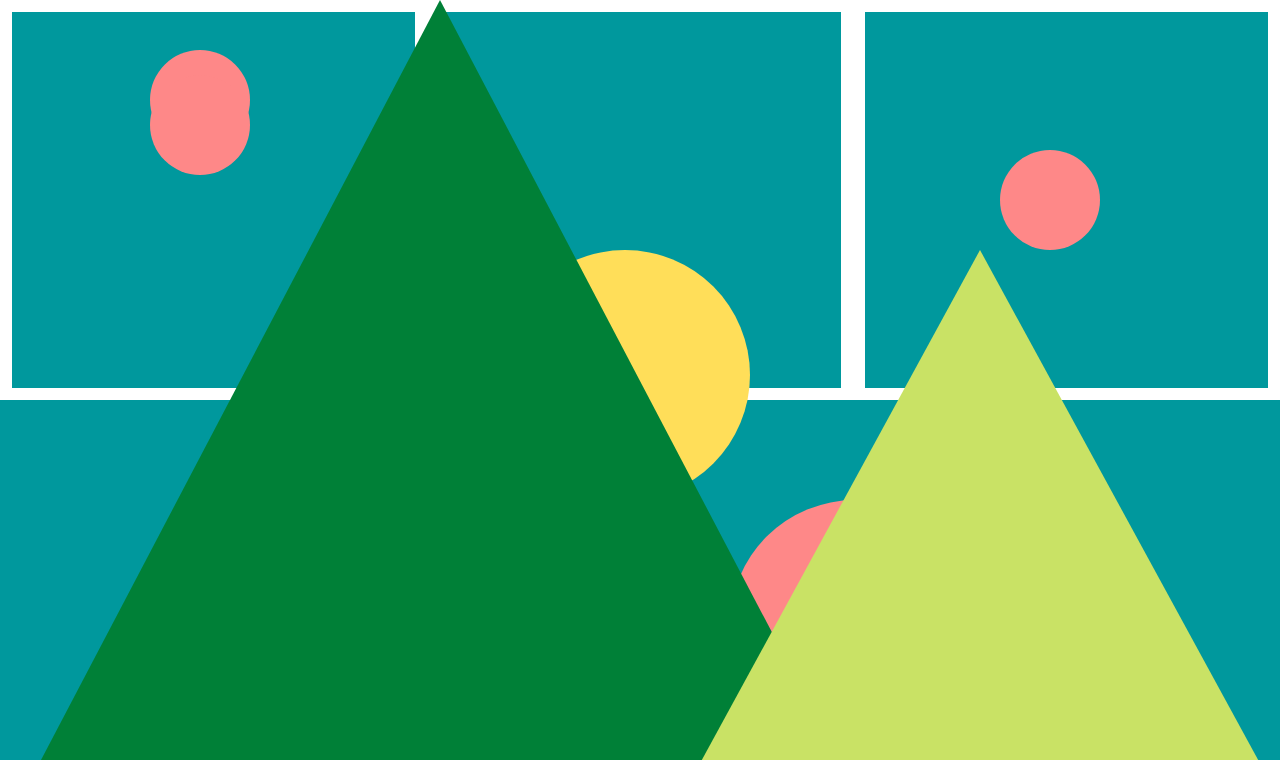
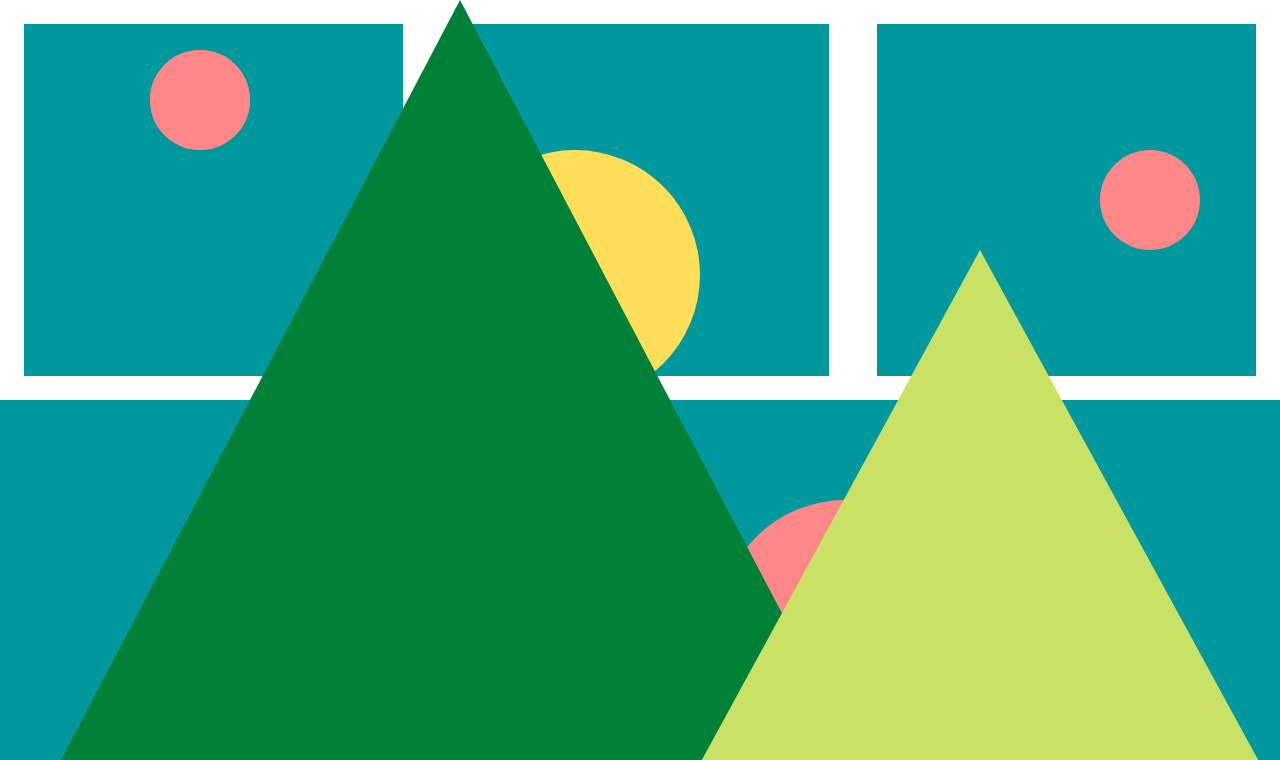
Before and after one commit to aisc07/picasso-inclass-demo, a plain HTML site: page index.html in a window 1280 px wide. Shown: the top 760 px of the page. Drawn offline with Linux system fonts and the light colour scheme.

Commit message:
updated style size and position of shapes

```diff
--- a/style.css
+++ b/style.css
@@ -24,7 +24,7 @@ body {
     align-items: center;
     color: white;
     font-size: 30px;
-    border: white .8rem solid;
+    border: white 1.5rem solid;
 
 }
 .circle{
@@ -46,8 +46,8 @@ body {
     background-color: #FFDE59;
     width: 250px;
     height: 250px;
-    top: 250px;
-    left: 500px;
+    top: 150px;
+    left: 450px;
     z-index: 1;
 }
 
@@ -56,7 +56,7 @@ body {
     width: 100px;
     height: 100px;
     top: 150px;
-    left: 1000px;
+    left: 1100px;
     z-index: 1;
 }
 
@@ -64,7 +64,7 @@ body {
     background-color: #fe8888;
     width: 100px;
     height: 100px;
-    bottom: 625px;
+    bottom: 650px;
     left: 150px;
     z-index: 1;
 }
@@ -83,7 +83,7 @@ body {
     width: 250px;
     height: 250px;
     top: 500px;
-    left: 730px;
+    left: 720px;
     z-index: 1;
 }
 
@@ -118,7 +118,7 @@ body {
         border-left: 420px solid transparent;
         border-right:420px solid transparent;
         /* right: calc(50%-250px); */
-        right: 420px;
+        right: 400px;
     }
 
     .triangle-small {
```
